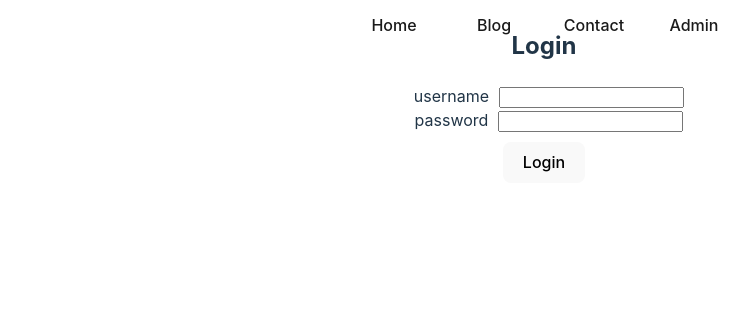
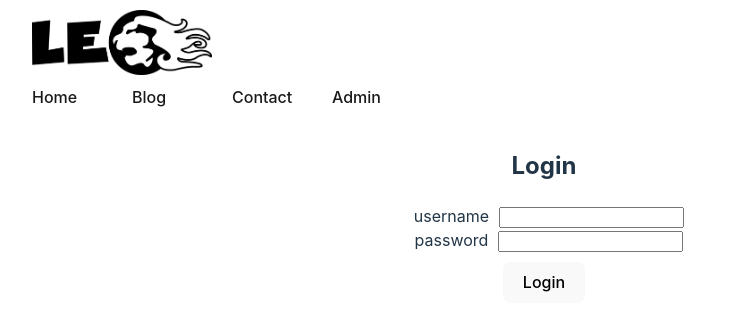
Before and after one commit to allbutgold/meinBlog, a React (Vite) app in the folder frontend/: page /login in a window 1280 px wide. Shown: the top 330 px of the page, without its empty margins (96-845 px from the left). Built offline with nearby package versions, Linux system fonts and the light colour scheme.

Commit message:
add logo, and some styling

```diff
--- a/frontend/components/BlogEintrag.module.scss
+++ b/frontend/components/BlogEintrag.module.scss
@@ -1,6 +1,7 @@
 .BlogEintrag {
   width: 600px;
-  margin: auto;
+  margin: 120px auto;
+  text-align: left;
   img {
     width: 600px;
   }
--- a/frontend/components/ContactForm.module.scss
+++ b/frontend/components/ContactForm.module.scss
@@ -1,5 +1,5 @@
 .ContactForm {
-  margin-top: 100px;
+  margin-top: 120px;
   form {
 
     width: 800px;
--- a/frontend/components/Login.jsx
+++ b/frontend/components/Login.jsx
@@ -23,7 +23,7 @@ function Login({setIsLoggedIn}) {
     }}
 
       return (
-        <div>
+        <div style={{'margin-top': "120px"}}>
           <h2>Login</h2>
           <form>
             <label style={{padding: '10px'}} htmlFor="username">username</label>
--- a/frontend/components/Navigation.jsx
+++ b/frontend/components/Navigation.jsx
@@ -1,9 +1,11 @@
 import {Link} from 'react-router-dom'
 import styles from './Navigation.module.scss'
+import Logo from '../src/assets/logo.png'
 
 const Navigation = () => {
   return (
     <section className={styles.Navigation}>
+      <img src={Logo} style={{ left: 0}} alt="" />
       <nav>
         <Link to='/'>Home</Link>
         <Link to='/blog'>Blog</Link>
--- a/frontend/components/Navigation.module.scss
+++ b/frontend/components/Navigation.module.scss
@@ -1,18 +1,24 @@
 .Navigation {
   display: flex;
-  justify-content: center;
+  flex-direction: column;
   position: absolute;
+  align-items: start;
   top: 0;
-  margin: auto;
+  width: 80%;
+  height: 120px;
+  img {
+    width: 180px;
+    margin: 10px 0 10px 0;
+    object-fit: cover;
+  }
   nav {
-    width: 400px;
-    height: 50px;
     display: flex;
-    justify-content: space-around ;
+    justify-content: space-between ;
     align-items: center;
   a {
     margin: auto 0 auto 0;
     width: 100px;
+    text-align: start;
   }
 }
 }
--- a/frontend/pages/AdminPage.jsx
+++ b/frontend/pages/AdminPage.jsx
@@ -11,7 +11,7 @@ const AdminPage = () => {
 
   return (
 
-    <section>
+    <section style={{'margin-top': "120px"}}>
       <h1>Admin Page</h1>
       <h3>Make new admin account</h3>
       <Register />
--- a/frontend/pages/Home.jsx
+++ b/frontend/pages/Home.jsx
@@ -7,8 +7,7 @@ const Home = () => {
 
   return (
     <section className={styles.Home}>
-      <h1>Leo's travel blog</h1>
-      <BlogPreviewList posts={posts} setPosts={setPosts} />
+      <BlogPreviewList className={styles.gridItem} posts={posts} setPosts={setPosts} />
     </section>
   )
 
--- a/frontend/pages/Home.module.scss
+++ b/frontend/pages/Home.module.scss
@@ -1,29 +1,30 @@
 .Home {
-  margin-top: 50px;
+  margin-top: 120px;
   width: 90vw;
-  display: flex;
-  flex-wrap: wrap;
-  justify-content: center;
-  align-items: center;
-  h1 {
-    width: 80vw;
-    margin: auto auto 50px auto;
-  }
+
+
+
   div {
-    a {
-      margin-bottom: 200px;
 
-      div {
+    display: grid;
+    align-items: center;
+    grid-template-columns: repeat(3, 1fr);
+    a div {
+      width: 350px;
+      height: 400px;
+      display: flex;
+      flex-direction: column;
+      margin: 20px;
+      padding: 0;
+      margin-bottom: 100px;
+      h2 {
+        height: 100px;
+      }
+      img {
+        height: 300px;
+        object-fit: cover;
+      }
+      }
 
-        padding: 0;
-        width: 350px;
-        margin-bottom: 100px;
-        h2 {
-          margin: auto 0 20px;
-          text-align: center;
-
-        }
-      }
-    }
   }
 }
--- a/frontend/pages/LandingPage.module.scss
+++ b/frontend/pages/LandingPage.module.scss
@@ -1,6 +1,4 @@
 .LandingPage {
-  /* position: relative;
-  overflow: hidden; */
   @keyframes fadeIn {
     0% {
       opacity: 0;
@@ -18,13 +16,15 @@
       opacity: 0;
     }
   }
-
+  img {
+    height: calc(100% - 120px);
+  }
 }
 
 .prevImage,
 .currentImage {
   position: absolute;
-  top: 50px;
+  top: 120px;
   left: 0;
   width: 100%;
   height: 100%;
```
